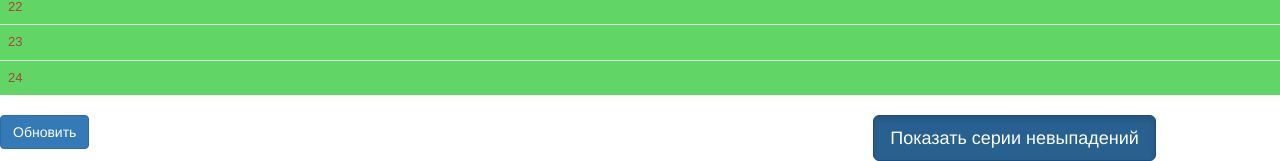
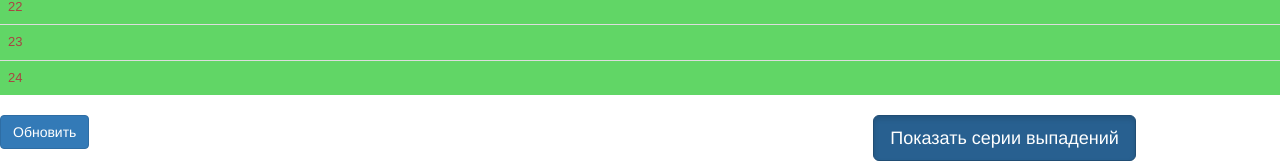
Before and after one commit to grackhack/random, a Flask app: page / in a window 1280 px wide. Shown: the part 846-1007 px from the top of the page. Run offline with Flask 2, Linux system fonts and the light colour scheme; data that the repository does not hold is empty; some libraries are stand-ins or nearby versions.

Commit message:
refresh page

```diff
--- a/app/templates/index.html
+++ b/app/templates/index.html
@@ -37,9 +37,9 @@
     <div class="col-md-4"></div>
     <div class="col-md-4">
         {% if play == '0' %}
-        <a href="/index?play=1" class="btn btn-primary btn-lg active" role="button" aria-pressed="true">Показать серии выпадений</a>
+        <a href="/index?play=1" class="btn btn-primary btn-lg active" role="button" aria-pressed="true">Показать серии невыпадений</a>
         {% else %}
-        <a href="/index?play=0" class="btn btn-primary btn-lg active" role="button" aria-pressed="true">Показать серии невыпадений</a>
+        <a href="/index?play=0" class="btn btn-primary btn-lg active" role="button" aria-pressed="true">Показать серии выпадений</a>
         {% endif %}
     </div>
     </div>
```
